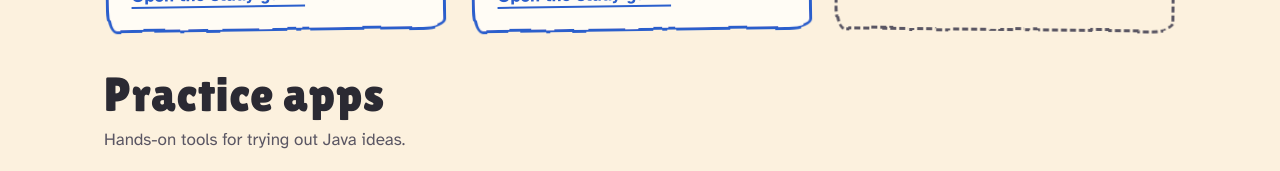
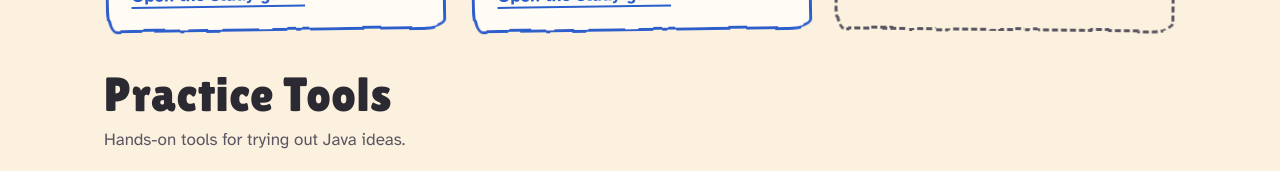
Before and after one commit to brimmer-tech/ap-csa, a plain HTML site: page index.html in a window 1280 px wide. Shown: the part 776-947 px from the top of the page. Drawn offline with Linux system fonts and the light colour scheme.

Commit message:
Change section title from 'Practice apps' to 'Practice Tools'

```diff
--- a/index.html
+++ b/index.html
@@ -184,7 +184,7 @@
       </section>
 
       <section aria-labelledby="practice">
-        <h2 id="practice">Practice apps</h2>
+        <h2 id="practice">Practice Tools</h2>
         <p class="note">Hands-on tools for trying out Java ideas.</p>
         <div class="grid">
           <a class="card sketch" href="https://brimmer-tech.github.io/artifacts/class_builder.html">
```
